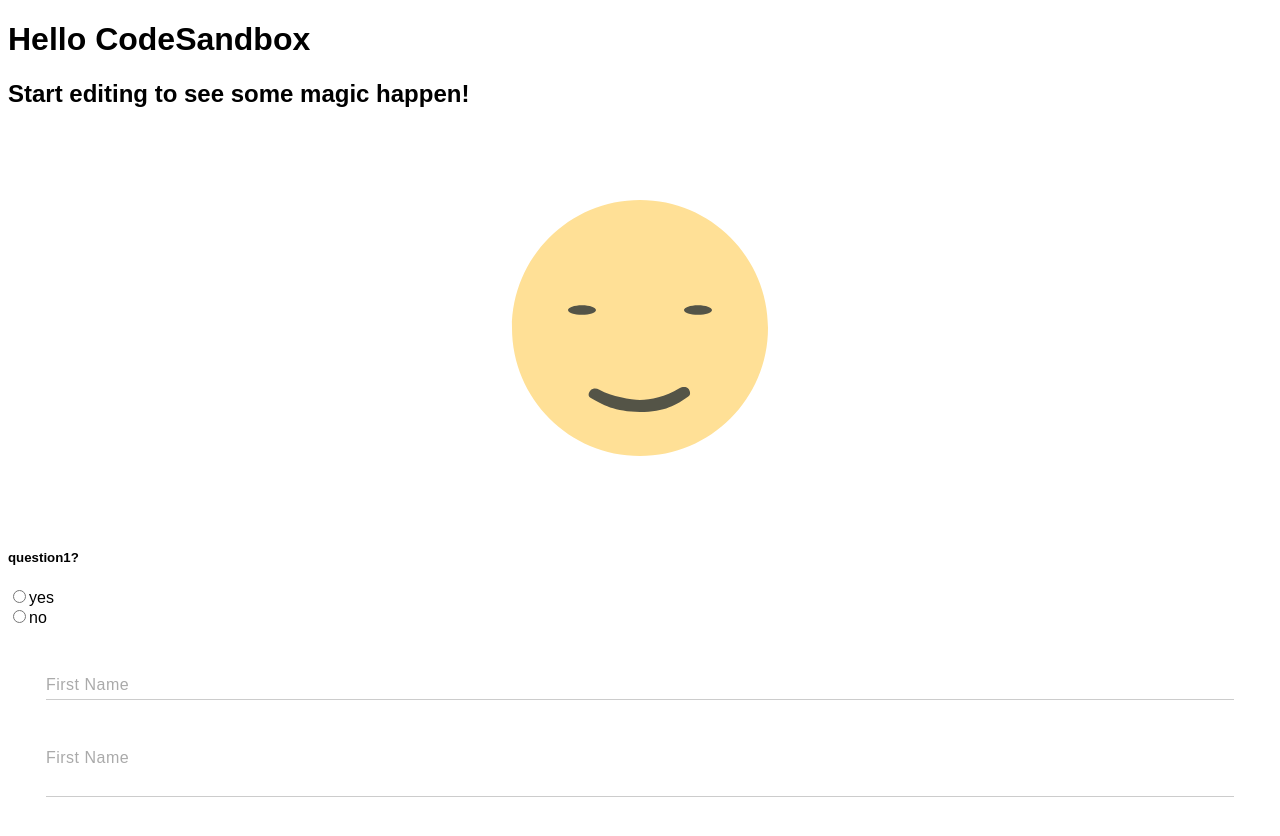
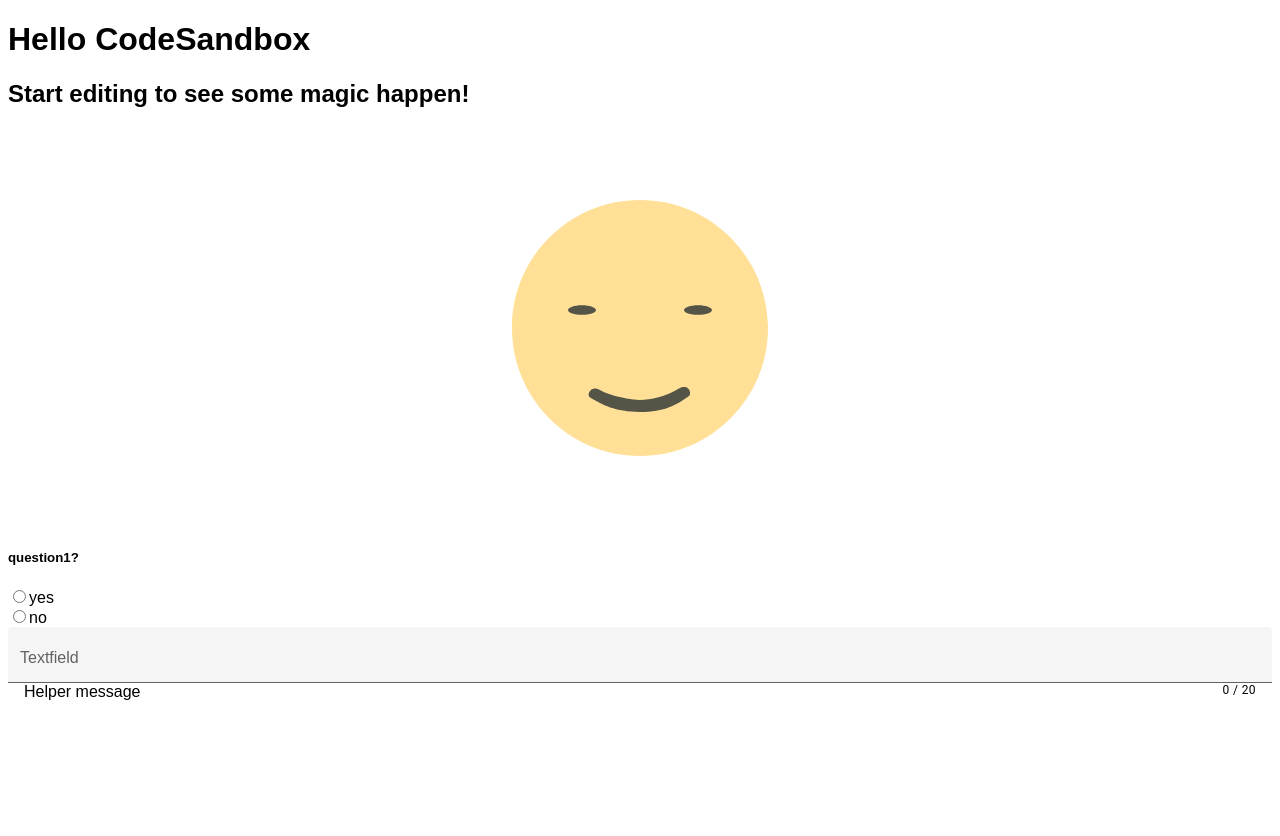
Before and after one commit to vinitecnico/lottiefiles-animation, a React (Create React App) app: page / in a window 1280 px wide. Shown: the top 836 px of the page. After the commit the page ends 800 px from the top, so only its background shows below. Built offline with nearby package versions, Linux system fonts and the light colour scheme.

Commit message:
feat: adjusted text field

```diff
--- a/src/App.js
+++ b/src/App.js
@@ -7,6 +7,7 @@ import defaultQuestions from "./questions.json";
 export default function App() {
   const [questions, setQuestions] = useState([defaultQuestions[0]]);
   const [isFinishedForm, setIsFinishedForm] = useState(false);
+  const [commentTex, setCommentTex] = useState('')
 
   const defaultOptions = {
     loop: true,
@@ -51,6 +52,10 @@ export default function App() {
     setQuestions([...questions, { ...newQuestion, selected: null }]);
   };
 
+  const handleCommentChange = event => {
+    setCommentTex(event.target.value)
+  }
+
   return (
     <div className="App">
       <h1>Hello CodeSandbox</h1>
@@ -70,7 +75,9 @@ export default function App() {
                   checked={selected === option.value}
                   onChange={(event) => handleChange(event, questionId)}
                 />
-                <label htmlFor={option.optionsId}>{option.label}</label>
+                <label htmlFor={option.optionsId} tabindex="0">
+                  {option.label}
+                </label>
               </div>
             ))}
           </div>
@@ -84,7 +91,7 @@ export default function App() {
           </>
         )}
 
-        <div className="col-3 input-effect">
+        {/* <div className="col-3 input-effect">
           <input className="effect-16" type="text" placeholder="" />
           <label>First Name</label>
           <span className="focus-border"></span>
@@ -94,8 +101,20 @@ export default function App() {
           <textarea className="effect-16" type="text" placeholder="" />
           <label>First Name</label>
           <span className="focus-border"></span>
+        </div> */}
+
+        <div className="field-body">
+          <label className="pure-material-textfield-filled">
+            <input placeholder=" " value={commentTex} onChange={handleCommentChange} maxLength="20" />
+            <span>Textfield</span>
+          </label>
+          <div className="mdc-text-field-helper-line">
+            <div className="mdc-text-field-helper-text mdc-text-field-helper-text--persistent">
+              Helper message
+            </div>
+            <div className="mdc-text-field-character-counter">{commentTex.length} / 20</div>
+          </div>
         </div>
-
       </form>
     </div>
   );
--- a/src/styles.css
+++ b/src/styles.css
@@ -3,80 +3,163 @@
   /* text-align: center; */
 }
 
-/* necessary to give position: relative to parent. */
-textarea,
-input[type="text"] {
-  caret-color: #4caf50;
-  font: 15px/24px "Lato", Arial, sans-serif;
-  color: #333;
-  width: 100%;
-  box-sizing: border-box;
-  letter-spacing: 1px;
+.pure-material-textfield-filled {
+  position: relative;
 }
 
-textarea {
+
+.pure-material-textfield-filled > input,
+.pure-material-textfield-filled > textarea {
+  display: block;
+  box-sizing: border-box;
+  margin: 0;
   border: none;
-  overflow: auto;
-  outline: none;
-
-  -webkit-box-shadow: none;
-  -moz-box-shadow: none;
-  box-shadow: none;
-
-  resize: none; /*remove the resize handle on the bottom right*/
+  border-top: solid 27px transparent;
+  border-bottom: solid 1px
+    rgba(var(--pure-material-onsurface-rgb, 0, 0, 0), 0.6);
+  border-radius: 4px 4px 0 0;
+  padding: 0 12px 10px;
+  width: 100%;
+  height: inherit;
+  color: rgba(var(--pure-material-onsurface-rgb, 0, 0, 0), 0.87);
+  background-color: rgba(var(--pure-material-onsurface-rgb, 0, 0, 0), 0.04);
+  box-shadow: none; /* Firefox */
+  font-family: inherit;
+  font-size: inherit;
+  line-height: inherit;
+  caret-color: rgb(var(--pure-material-primary-rgb, 33, 150, 243));
+  transition: border-bottom 0.2s, background-color 0.2s;
 }
 
-textarea:focus {
-  border-bottom: 0;
+/* Span */
+.pure-material-textfield-filled > input + span,
+.pure-material-textfield-filled > textarea + span {
+  position: absolute;
+  top: 0;
+  left: 0;
+  right: 0;
+  bottom: 0;
+  display: block;
+  box-sizing: border-box;
+  padding: 7px 12px 0;
+  color: rgba(var(--pure-material-onsurface-rgb, 0, 0, 0), 0.6);
+  font-size: 75%;
+  line-height: 18px;
+  pointer-events: none;
+  transition: color 0.2s, font-size 0.2s, line-height 0.2s;
 }
 
-:focus {
+/* Underline */
+.pure-material-textfield-filled > input + span::after,
+.pure-material-textfield-filled > textarea + span::after {
+  content: "";
+  position: absolute;
+  left: 0;
+  bottom: 0;
+  display: block;
+  width: 100%;
+  height: 2px;
+  background-color: rgb(var(--pure-material-primary-rgb, 33, 150, 243));
+  transform-origin: bottom center;
+  transform: scaleX(0);
+  transition: transform 0.3s;
+}
+
+/* Hover */
+.pure-material-textfield-filled > input:hover,
+.pure-material-textfield-filled > textarea:hover {
+  border-bottom-color: rgba(var(--pure-material-onsurface-rgb, 0, 0, 0), 0.87);
+  background-color: rgba(var(--pure-material-onsurface-rgb, 0, 0, 0), 0.08);
+}
+
+/* Placeholder-shown */
+.pure-material-textfield-filled > input:not(:focus):placeholder-shown + span,
+.pure-material-textfield-filled
+  > textarea:not(:focus):placeholder-shown
+  + span {
+  font-size: inherit;
+  line-height: 48px;
+}
+
+/* Focus */
+.pure-material-textfield-filled > input:focus,
+.pure-material-textfield-filled > textarea:focus {
   outline: none;
 }
 
-.col-3 {
-  /* float: left; */
-  /* width: 27.33%; */
-  margin: 40px 3%;
-  position: relative;
+.pure-material-textfield-filled > input:focus + span,
+.pure-material-textfield-filled > textarea:focus + span {
+  color: rgb(var(--pure-material-primary-rgb, 33, 150, 243));
 }
 
-.effect-16 {
-  border: 0;
-  padding: 4px 0;
-  border-bottom: 1px solid #ccc;
-  background-color: transparent;
+.pure-material-textfield-filled > input:focus + span::before,
+.pure-material-textfield-filled > textarea:focus + span::before {
+  opacity: 0.12;
 }
 
-.effect-16 ~ .focus-border {
-  position: absolute;
-  bottom: 0;
-  left: 0;
-  width: 0;
-  height: 2px;
-  background-color: #4caf50;
-  transition: 0.4s;
+.pure-material-textfield-filled > input:focus + span::after,
+.pure-material-textfield-filled > textarea:focus + span::after {
+  transform: scale(1);
 }
 
-.effect-16:focus ~ .focus-border {
-  width: 100%;
-  transition: 0.4s;
+/* Disabled */
+.pure-material-textfield-filled > input:disabled,
+.pure-material-textfield-filled > textarea:disabled {
+  border-bottom-color: rgba(var(--pure-material-onsurface-rgb, 0, 0, 0), 0.38);
+  color: rgba(var(--pure-material-onsurface-rgb, 0, 0, 0), 0.38);
+  background-color: rgba(var(--pure-material-onsurface-rgb, 0, 0, 0), 0.24);
 }
 
-.effect-16 ~ label {
-  position: absolute;
-  left: 0;
-  width: 100%;
-  top: 9px;
-  color: #aaa;
-  transition: 0.3s;
-  z-index: -1;
-  letter-spacing: 0.5px;
+.pure-material-textfield-filled > input:disabled + span,
+.pure-material-textfield-filled > textarea:disabled + span {
+  color: rgba(var(--pure-material-onsurface-rgb, 0, 0, 0), 0.38);
 }
 
-.effect-16:focus ~ label {
-  top: -16px;
-  font-size: 12px;
-  color: #4caf50;
-  transition: 0.3s;
+/* Faster transition in Safari for less noticable fractional font-size issue */
+@media not all and (min-resolution: 0.001dpcm) {
+  @supports (-webkit-appearance: none) {
+    .pure-material-textfield-filled > input,
+    .pure-material-textfield-filled > input + span,
+    .pure-material-textfield-filled > input + span::after,
+    .pure-material-textfield-filled > textarea,
+    .pure-material-textfield-filled > textarea + span,
+    .pure-material-textfield-filled > textarea + span::after {
+      transition-duration: 0.1s;
+    }
+  }
 }
+
+.mdc-text-field-helper-line {
+  padding-right: 16px;
+  padding-left: 16px;
+
+  display: flex;
+  justify-content: space-between;
+  box-sizing: border-box;
+}
+
+.mdc-text-field-helper-text--persistent {
+  transition: none;
+  opacity: 1;
+  will-change: initial;
+}
+
+.mdc-text-field-character-counter {
+  font-family: Roboto, sans-serif;
+  -moz-osx-font-smoothing: grayscale;
+  -webkit-font-smoothing: antialiased;
+  font-size: .75rem;
+  line-height: 1.25rem;
+  font-weight: 400;
+  letter-spacing: .0333333333em;
+  text-decoration: inherit;
+  text-transform: inherit;
+  display: block;
+  margin-top: 0;
+  line-height: normal;
+  margin-left: auto;
+  margin-right: 0;
+  padding-left: 16px;
+  padding-right: 0;
+  white-space: nowrap;
+}
```
